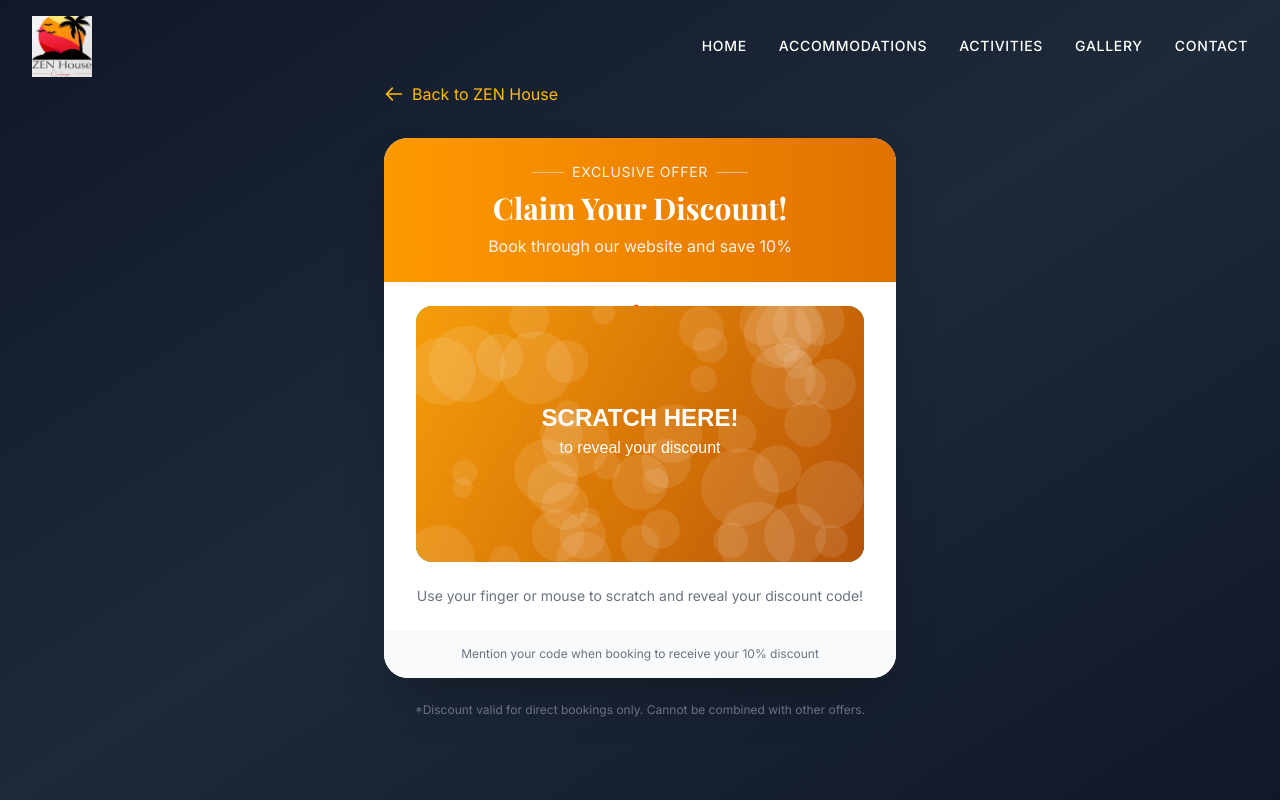
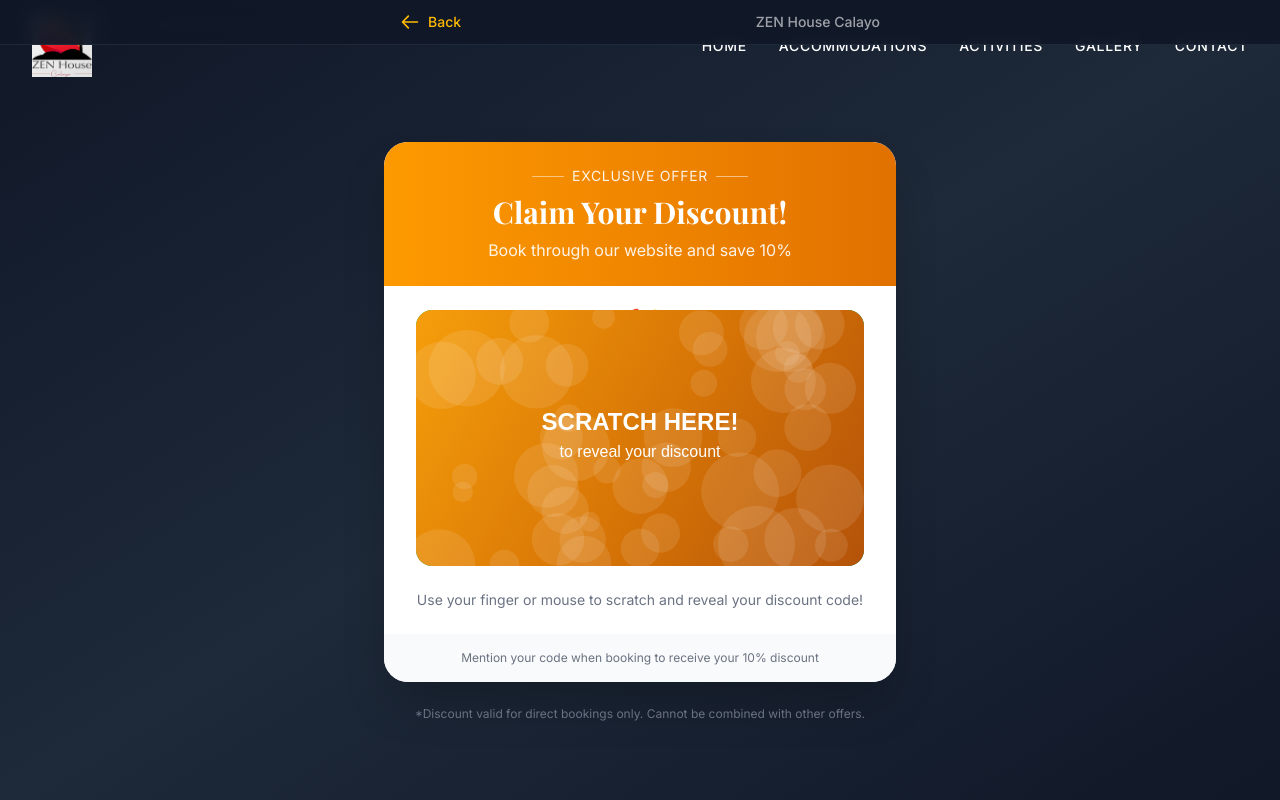
Before and after one commit to KZEN17/zen-site, a Next.js app: page /claim-discount in a window 1280 px wide. Shown: the top 800 px of the page. Built offline with nearby package versions, Linux system fonts and the light colour scheme; a web font is replaced by a local one.

Commit message:
Update page.tsx

```diff
--- a/src/app/claim-discount/page.tsx
+++ b/src/app/claim-discount/page.tsx
@@ -46,12 +46,13 @@ export default function ClaimDiscountPage() {
   };
 
   return (
-    <div className="min-h-screen bg-gradient-to-br from-gray-900 via-gray-800 to-gray-900 flex items-center justify-center p-4">
-      <div className="w-full max-w-lg">
-        {/* Back to home */}
+    <div className="min-h-screen bg-gradient-to-br from-gray-900 via-gray-800 to-gray-900">
+      {/* Fixed header for mobile navigation */}
+      <header className="fixed top-0 left-0 right-0 z-50 bg-gray-900/95 backdrop-blur-sm border-b border-gray-800">
+        <div className="max-w-lg mx-auto px-4 py-3 flex items-center justify-between">
           <Link
             href="/"
-          className="inline-flex items-center gap-2 text-amber-400 hover:text-amber-300 mb-8 transition-colors"
+            className="inline-flex items-center gap-2 text-amber-400 hover:text-amber-300 transition-colors"
           >
             <svg
               className="w-5 h-5"
@@ -66,9 +67,14 @@ export default function ClaimDiscountPage() {
                 d="M10 19l-7-7m0 0l7-7m-7 7h18"
               />
             </svg>
-          Back to ZEN House
+            <span className="text-sm font-medium">Back</span>
           </Link>
+          <span className="text-white/60 text-sm font-medium">ZEN House Calayo</span>
+        </div>
+      </header>
 
+      <div className="flex items-center justify-center min-h-screen p-4 pt-20">
+        <div className="w-full max-w-lg">
           {/* Main card */}
         <div className="bg-white rounded-3xl shadow-2xl overflow-hidden">
           {/* Header */}
@@ -175,5 +181,6 @@ export default function ClaimDiscountPage() {
         </p>
         </div>
       </div>
+    </div>
   );
 }
```
Lines whose indentation alone changed are shown as unchanged.
